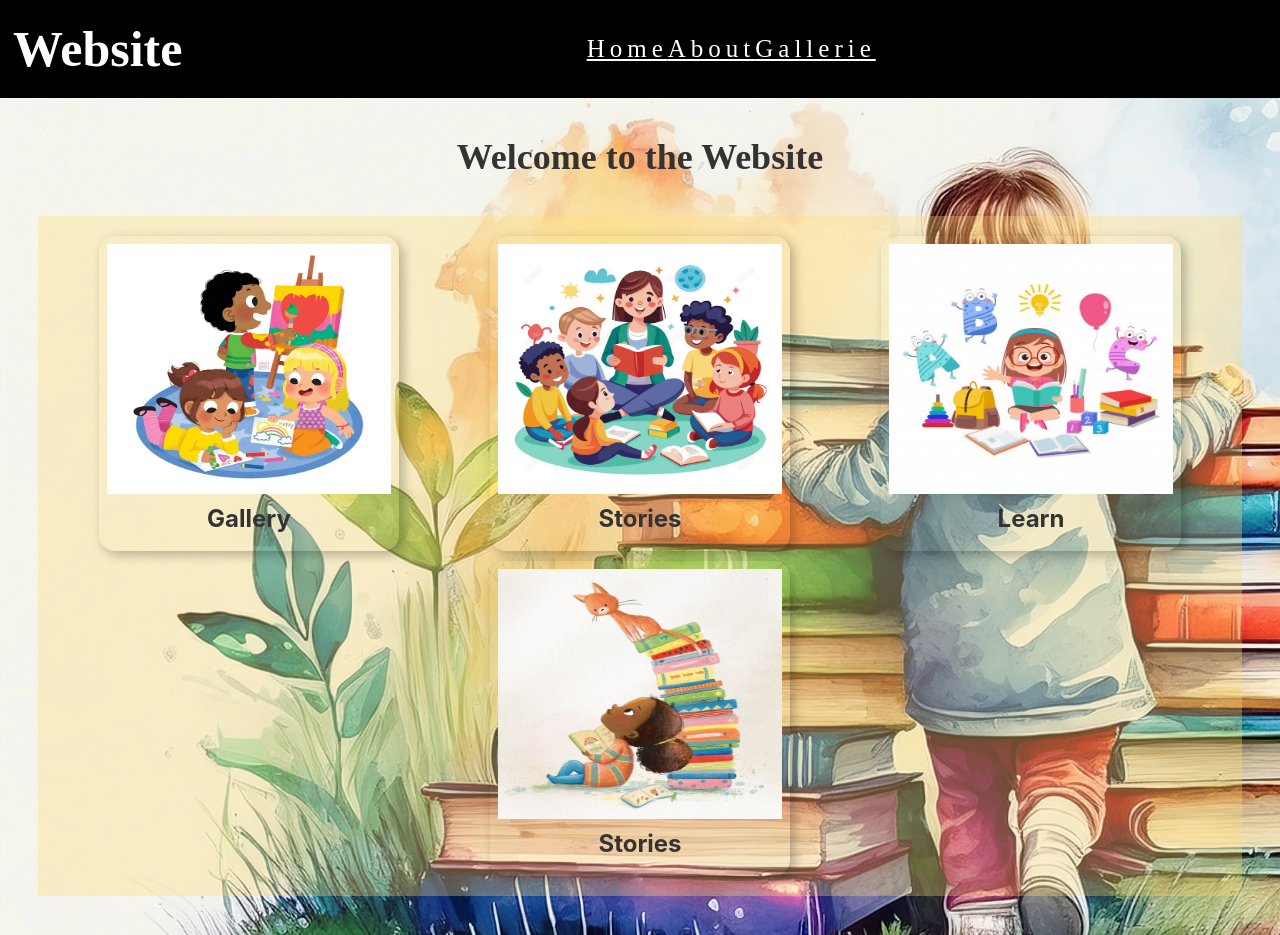
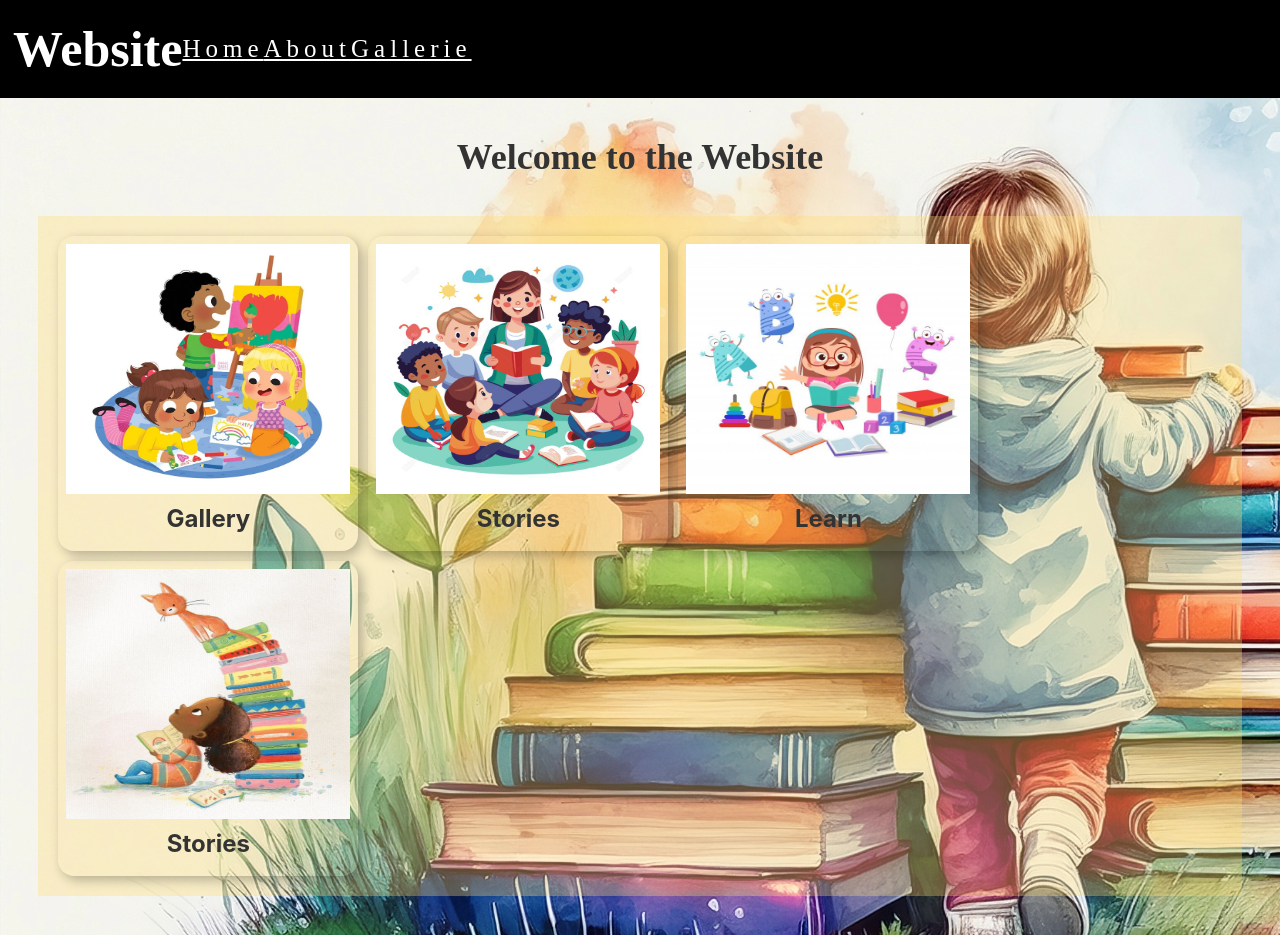
Before and after one commit to Alexis-Fredryck/Site-pour-enfants, a Flask app: page / in a window 1280 px wide. Run offline with Flask 3, Linux system fonts and the light colour scheme.

Commit message:
voir plus tart

```diff
--- a/static/style.css
+++ b/static/style.css
@@ -1,5 +1,5 @@
 * {
-    margin: auto;
+    margin: 0;
     padding: 0;
     box-sizing: border-box;
 }
```
